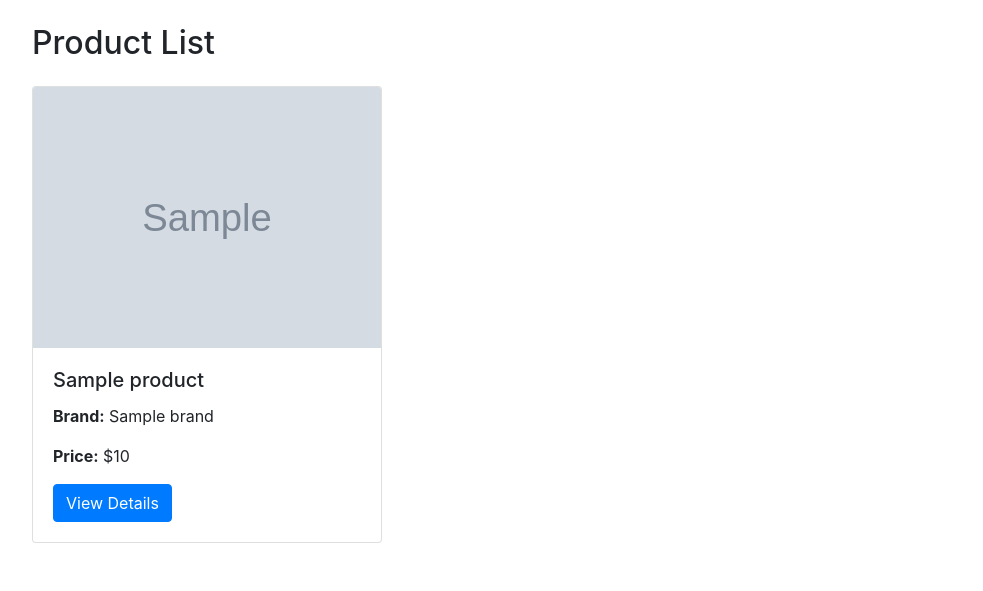
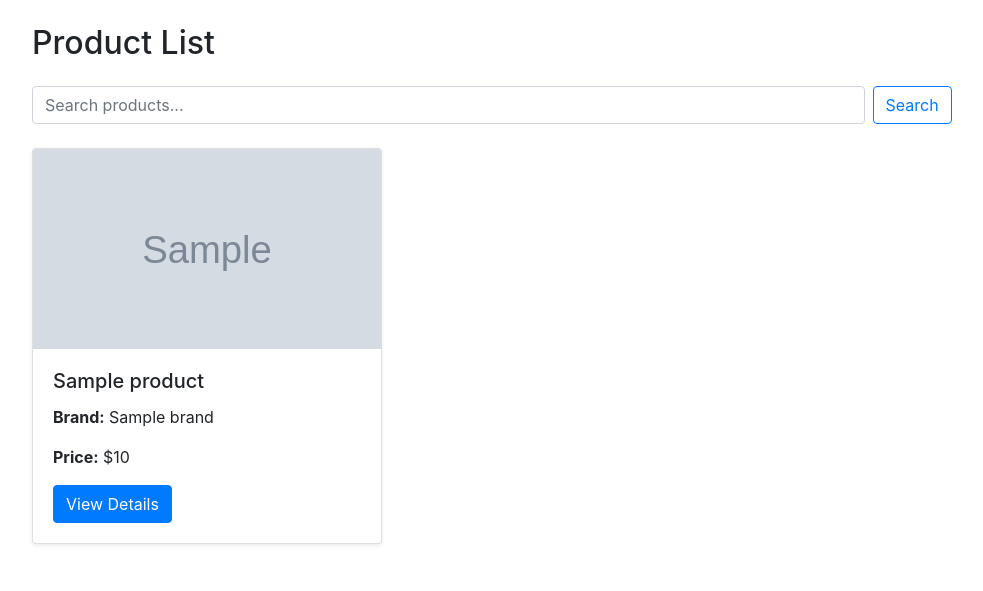
Before and after one commit to ashutoshk-20/E-commerce, a Flask app: page / in a window 1280 px wide. Shown: the top 591 px of the page, without its empty margins (53-1036 px from the left). Run offline with Flask 3, Linux system fonts and the light colour scheme; grey boxes marked "Sample" are stand-in pictures; a database or web service that is not in the repository returns one stand-in record (values such as "Sample title"); some libraries are stand-ins or nearby versions.

Commit message:
Added some product search bar

```diff
--- a/app.py
+++ b/app.py
@@ -1,4 +1,4 @@
-from flask import Flask, render_template, request
+from flask import Flask, render_template, request, jsonify
 from pymongo import MongoClient
 from flask_paginate import Pagination, get_page_args
 from bson.objectid import ObjectId
@@ -10,28 +10,60 @@ client = MongoClient("mongodb://localhost:27017/")
 db = client["product_data"]
 collection = db["products"]
 
-# Helper function for pagination
-def get_products(offset=0, per_page=10):
-    return list(collection.find().skip(offset).limit(per_page))
-
 @app.route('/')
 def index():
+    query = request.args.get('q', '')
     page, per_page, offset = get_page_args(page_parameter='page', per_page_parameter='per_page')
-    total = collection.count_documents({})
-    products = get_products(offset=offset, per_page=per_page)
+
+    search_filter = {}
+    if query:
+        search_filter = {
+            "$or": [
+                {"Name": {"$regex": query, "$options": "i"}},
+                {"Brand": {"$regex": query, "$options": "i"}}
+            ]
+        }
+
+    total = collection.count_documents(search_filter)
+    products = list(collection.find(search_filter).skip(offset).limit(per_page))
+
     pagination = Pagination(page=page, per_page=per_page, total=total, css_framework='bootstrap4')
     return render_template('products.html', products=products, pagination=pagination)
 
-# Product detail route
 @app.route('/product/<product_id>')
 def product_detail(product_id):
     try:
         product = collection.find_one({"_id": ObjectId(product_id)})
         if not product:
             return "Product not found", 404
-        return render_template('product_detail.html', product=product)
+
+        # Basic product recommendation: match Brand or Category (excluding current)
+        recommendations = collection.find({
+            "$or": [
+                {"Brand": product.get("Brand", "")},
+                {"Category": product.get("Category", "")}
+            ],
+            "_id": {"$ne": product["_id"]}
+        }).limit(4)
+
+        return render_template('product_detail.html', product=product, recommendations=list(recommendations))
     except Exception as e:
         return f"Invalid product ID. Error: {e}", 400
 
+# Autocomplete suggestions for search input
+@app.route('/suggest')
+def suggest():
+    query = request.args.get('q', '')
+    if not query:
+        return jsonify([])
+
+    results = collection.find(
+        {"Name": {"$regex": f'^{query}', "$options": "i"}},
+        {"Name": 1}
+    ).limit(10)
+
+    suggestions = [item['Name'] for item in results if 'Name' in item]
+    return jsonify(suggestions)
+
 if __name__ == '__main__':
     app.run(debug=True, use_reloader=False, threaded=False, port=5001)
--- a/templates/products.html
+++ b/templates/products.html
@@ -3,17 +3,37 @@
 <head>
     <title>Products</title>
     <link rel="stylesheet" href="https://stackpath.bootstrapcdn.com/bootstrap/4.5.2/css/bootstrap.min.css">
+    <script src="https://code.jquery.com/jquery-3.5.1.min.js"></script>
+    <style>
+        .product-img {
+            height: 200px;
+            width: 100%;
+            object-fit: cover;
+        }
+
+        #suggestions {
+            top: 100%;
+        }
+    </style>
 </head>
 <body class="p-4">
-    <div class="container">
+    <div class="container position-relative">
         <h2 class="mb-4">Product List</h2>
+
+        <!-- Search Bar -->
+        <form method="get" action="{{ url_for('index') }}" class="form-inline mb-4 position-relative">
+            <input type="text" id="searchInput" name="q" class="form-control mr-2 w-75" placeholder="Search products..." autocomplete="off" value="{{ request.args.get('q', '') }}">
+            <button type="submit" class="btn btn-outline-primary">Search</button>
+            <div id="suggestions" class="list-group position-absolute w-75" style="z-index: 1000;"></div>
+        </form>
+
+        {% if products %}
             <div class="row">
                 {% for product in products %}
-                <div class="col-md-4 mb-3">
-                    <div class="card h-100">
-                        <!-- Optional: Display the image thumbnail if available -->
+                    <div class="col-md-4 mb-4">
+                        <div class="card h-100 shadow-sm">
                             {% if product.ImageURL %}
-                        <img src="{{ product.ImageURL }}" class="card-img-top" alt="{{ product.Name }}">
+                            <img src="{{ product.ImageURL }}" class="card-img-top product-img" alt="{{ product.Name }}">
                             {% endif %}
                             <div class="card-body">
                                 <h5 class="card-title">{{ product.Name or 'Unnamed Product' }}</h5>
@@ -29,9 +49,46 @@
                     </div>
                 {% endfor %}
             </div>
+        {% else %}
+            <p class="text-muted">No products found.</p>
+        {% endif %}
+
         <div class="d-flex justify-content-center mt-4">
             {{ pagination.links }}
         </div>
     </div>
+
+    <!-- Autocomplete Script -->
+    <script>
+    $(document).ready(function () {
+        $('#searchInput').on('input', function () {
+            let query = $(this).val();
+            if (query.length < 1) {
+                $('#suggestions').empty();
+                return;
+            }
+
+            $.get('/suggest', { q: query }, function (data) {
+                let suggestionBox = $('#suggestions');
+                suggestionBox.empty();
+                data.forEach(function (item) {
+                    suggestionBox.append(`<a href="#" class="list-group-item list-group-item-action">${item}</a>`);
+                });
+            });
+        });
+
+        $('#suggestions').on('click', 'a', function (e) {
+            e.preventDefault();
+            $('#searchInput').val($(this).text());
+            $('#suggestions').empty();
+        });
+
+        $(document).on('click', function (e) {
+            if (!$(e.target).closest('#searchInput, #suggestions').length) {
+                $('#suggestions').empty();
+            }
+        });
+    });
+    </script>
 </body>
 </html>
```
Also changed, not shown: templates/product_detail.html (+25 -2 lines). Lines whose indentation alone changed are shown as unchanged.
